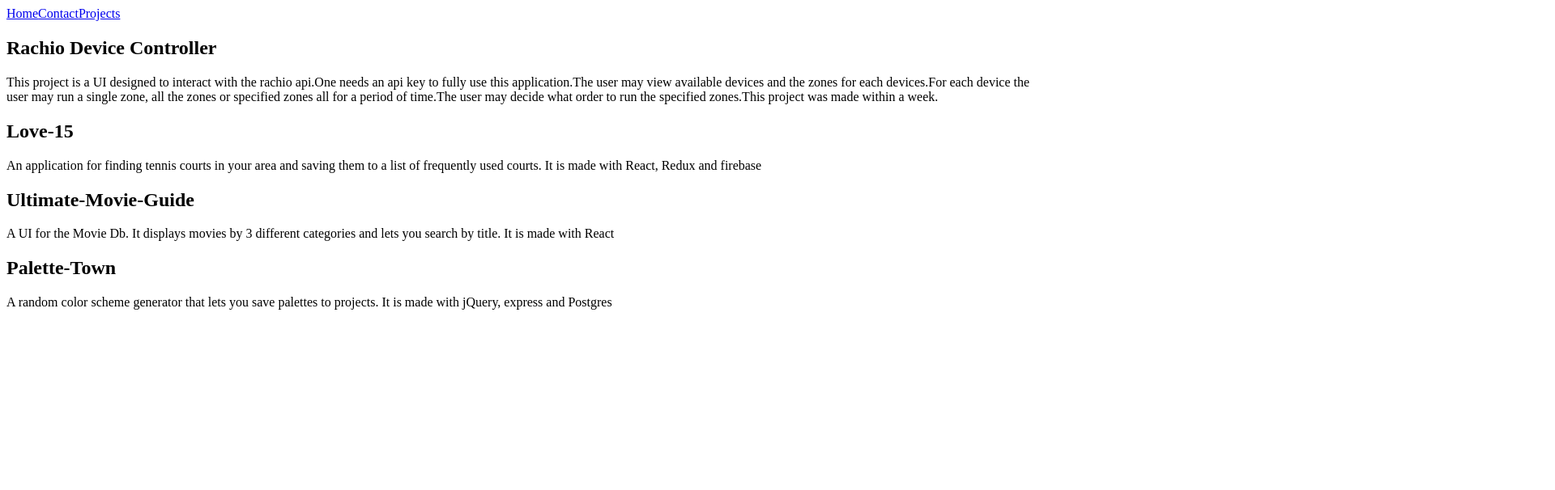
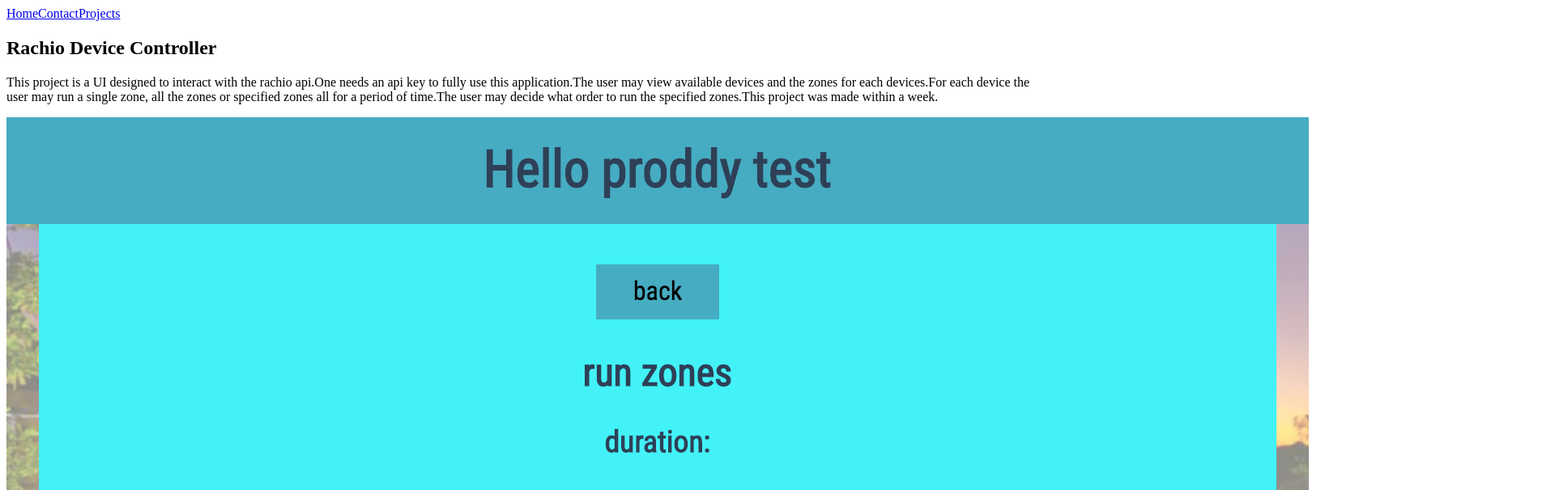
Before and after one commit to airum82/personal-site, a Gatsby site: page /ProjectsContainer in a window 1280 px wide. Shown: the top 606 px of the page at 81% size, 1920 px wide, since content can reach past the window. Built offline with nearby package versions, Linux system fonts and the light colour scheme; Gatsby itself is replaced by a stand-in of ours.

Commit message:
Add screenshots for projects

```diff
--- a/src/assets/projects.js
+++ b/src/assets/projects.js
@@ -1,22 +1,31 @@
+import rachio from './rachio-controller-screenshot.png';
+import love15 from './love-15-screenshot.png';
+import UMG from './Ultimate-movie-guide-screenshot.png';
+import paletteTown from './palette-town-screenshot.png';
+
 export const projectsList = [
   {
     name: 'Rachio Device Controller',
     description: 'This project is a UI designed to interact with the rachio api.One needs an api key to fully use this application.The user may view available devices and the zones for each devices.For each device the user may run a single zone, all the zones or specified zones all for a period of time.The user may decide what order to run the specified zones.This project was made within a week.',
+    img: rachio,
     url: 'https://github.com/airum82/Rachio-Controller'
   },
   {
     name: 'Love-15',
     description: 'An application for finding tennis courts in your area and saving them to a list of frequently used courts. It is made with React, Redux and firebase',
+    img: love15,
     url: 'https://github.com/airum82/love-15'
   },
   {
     name: 'Ultimate-Movie-Guide',
     description: 'A UI for the Movie Db. It displays movies by 3 different categories and lets you search by title. It is made with React',
+    img: UMG,
     url: 'https://github.com/airum82/CCB-movie-guide'
   },
   {
     name: 'Palette-Town',
     description: 'A random color scheme generator that lets you save palettes to projects. It is made with jQuery, express and Postgres',
+    img: paletteTown,
     url: 'https://github.com/airum82/Palette-town'
   }
 ];
--- a/src/components/Project.js
+++ b/src/components/Project.js
@@ -5,8 +5,7 @@ const Project = (props) => (
     <h2>{props.name}</h2>
     <p>{props.description}</p>
     <p>{props.url}</p>
-    {/* <img src={props.img1} />
-    <img src={props.img2} /> */}
+    <img className="project-img" src={props.img} />
   </article>
 )
 
--- a/src/main.scss
+++ b/src/main.scss
@@ -25,15 +25,8 @@ body {
   }
 }
 
-.animation {
-  height: 50vh;
-  width: 100%;
-  .animation_img {
-    height: 20vh;
-    margin-top: 15%;
-    animation: travel 5s infinite alternate,
-      // return 5s steps(5, end) infinite;
-  }
+.project-img {
+  height: 40vh;
 }
 
 @keyframes travel {
--- a/src/pages/Contact.js
+++ b/src/pages/Contact.js
@@ -1,11 +1,11 @@
 import React from 'react'
 import Layout from '../components/Layout';
 
-const SecondPage = () => (
+const Contact = () => (
   <Layout>
     <h1>Hi from the second page</h1>
     <p>Welcome to page 2</p>
   </Layout>
 )
 
-export default SecondPage
+export default Contact
--- a/src/pages/ProjectsContainer.js
+++ b/src/pages/ProjectsContainer.js
@@ -11,6 +11,7 @@ const ProjectsContainer = (props) => (
           <Project
             name={project.name}
             description={project.description}
+            img={project.img}
             url={props.url}
           />
         ))
```
Also changed, not shown: src/assets/palette-town-screenshot.png (added), src/assets/rachio-controller-screenshot.png (added), 2 other files.
